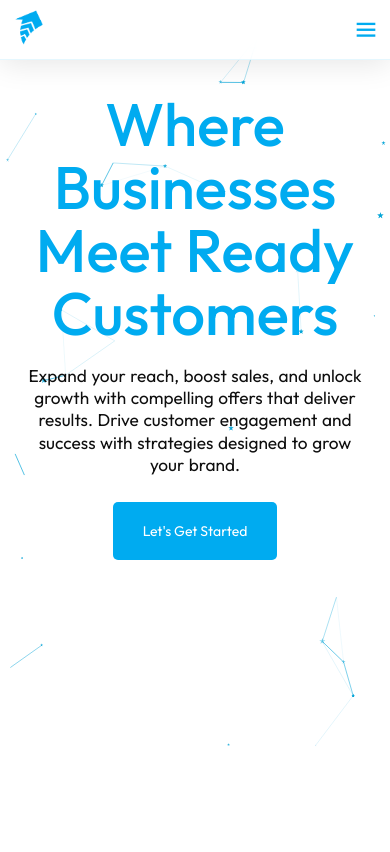
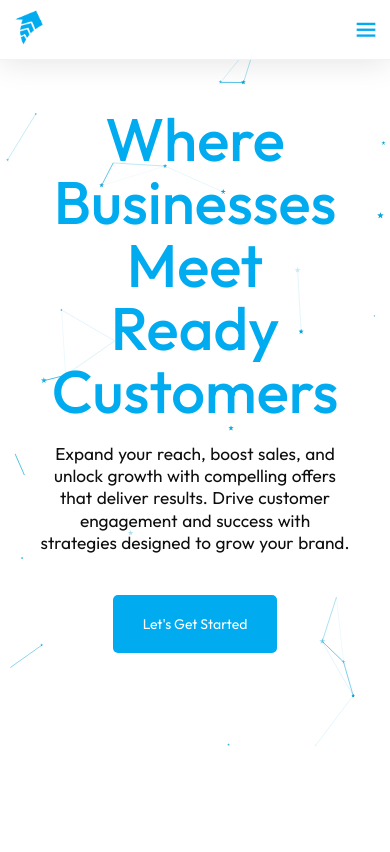
Before and after one commit to main-smartking/liteup-creative, a PHP site: page / in a window 390 px wide. Shown: the top 852 px of the page. Run offline with PHP 8.4, Linux system fonts and the light colour scheme; some libraries are stand-ins or nearby versions; some web fonts are replaced.

Commit message:
updating

```diff
--- a/assets/css/breakpoint.css
+++ b/assets/css/breakpoint.css
@@ -246,7 +246,7 @@
     }
 
     .hero-content {
-        padding: 25px;
+        padding: 40px;
         margin: auto auto 0;
     }
 
```
